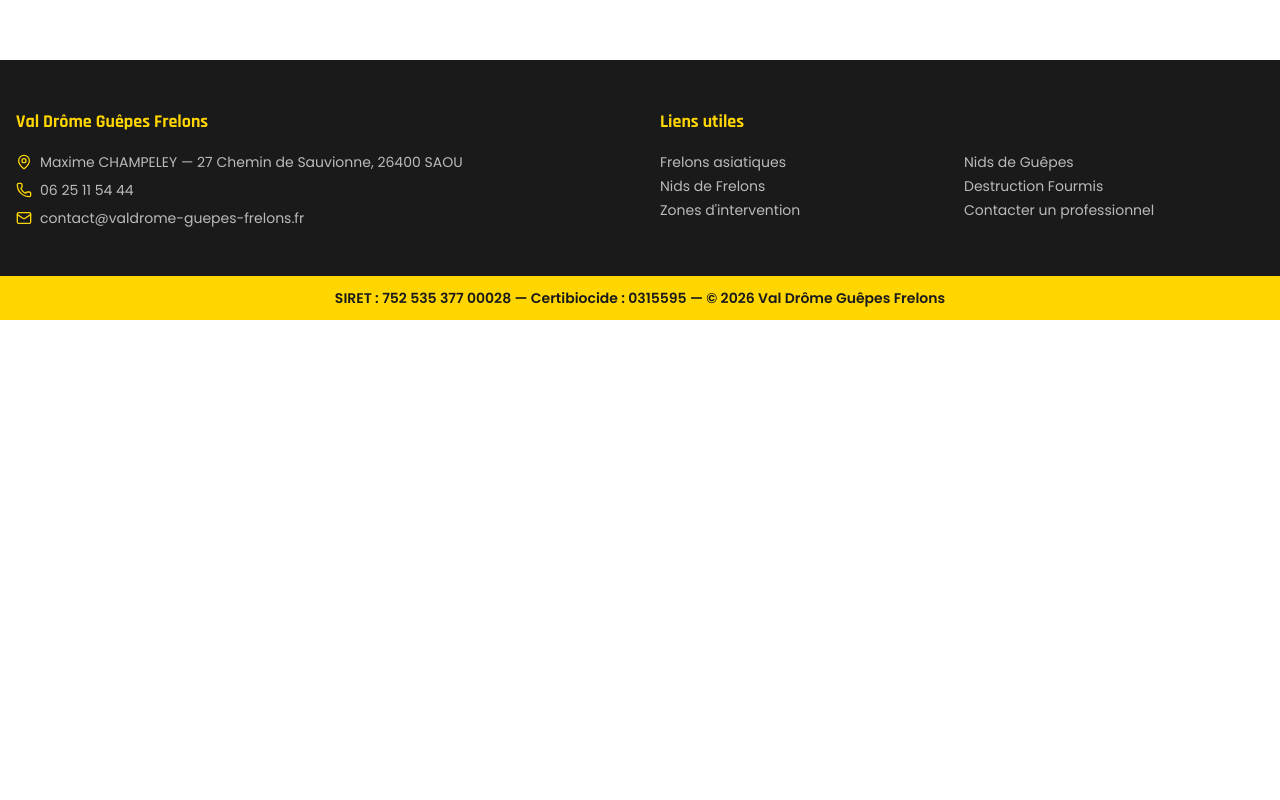
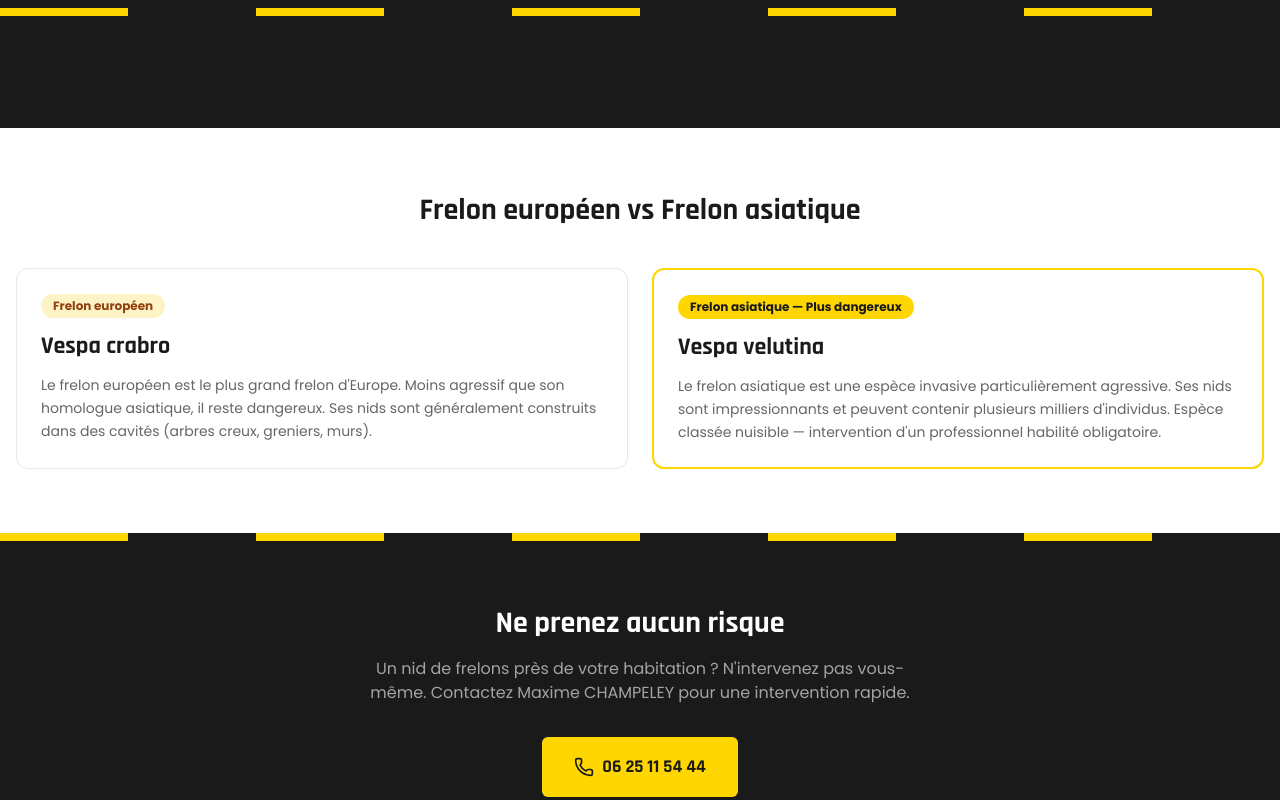
Before and after one commit to iamlucasolive/valdrome-guepes-frelons, a React (Vite) app: page /frelons in a window 1280 px wide. Shown: the part 480-1280 px from the top of the page. Before the commit the page ends 800 px from the top, so only its background shows below. Built offline with nearby package versions, Linux system fonts and the light colour scheme.

Commit message:
feat: implement FrelonsPage with european vs asian hornet comparison

```diff
--- a/src/pages/FrelonsPage.tsx
+++ b/src/pages/FrelonsPage.tsx
@@ -1 +1,100 @@
-export default function FrelonsPage() { return <div>FrelonsPage</div> }
+import { Helmet } from 'react-helmet-async'
+import { motion } from 'framer-motion'
+import { Phone as PhoneIcon } from 'lucide-react'
+import HeroSection from '../components/HeroSection'
+import WaspStripeDivider from '../components/WaspStripeDivider'
+import { CONTACT } from '../data/content'
+
+export default function FrelonsPage() {
+  return (
+    <>
+      <Helmet>
+        <title>Destruction de nids de Frelons dans la Drôme — Val Drôme Guêpes Frelons</title>
+        <meta
+          name="description"
+          content="Éradication des nids de frelons européens et frelons asiatiques dans la Drôme. Expert certifié Certibiocide. Intervention rapide — 06 25 11 54 44."
+        />
+      </Helmet>
+
+      <HeroSection
+        title="Destruction de nids de"
+        titleHighlight="Frelons"
+        subtitle="Éradication des nids de frelons européens et frelons asiatiques dans la Drôme."
+        showCta
+      />
+
+      <section className="py-16">
+        <div className="mx-auto max-w-7xl px-4">
+          <motion.h2
+            initial={{ opacity: 0, y: 16 }}
+            whileInView={{ opacity: 1, y: 0 }}
+            viewport={{ once: true }}
+            className="mb-10 text-center font-rajdhani text-3xl font-black text-wasp-black"
+          >
+            Frelon européen vs Frelon asiatique
+          </motion.h2>
+          <div className="grid gap-6 md:grid-cols-2">
+            <motion.div
+              initial={{ opacity: 0, x: -20 }}
+              whileInView={{ opacity: 1, x: 0 }}
+              viewport={{ once: true }}
+              className="rounded-xl border border-gray-200 p-6"
+            >
+              <div className="mb-3 inline-block rounded-full bg-amber-100 px-3 py-1 font-poppins text-xs font-bold text-amber-800">
+                Frelon européen
+              </div>
+              <h3 className="mb-3 font-rajdhani text-2xl font-bold text-wasp-black">
+                Vespa crabro
+              </h3>
+              <p className="font-poppins text-sm leading-relaxed text-wasp-gray">
+                Le frelon européen est le plus grand frelon d&apos;Europe. Moins agressif que son
+                homologue asiatique, il reste dangereux. Ses nids sont généralement construits
+                dans des cavités (arbres creux, greniers, murs).
+              </p>
+            </motion.div>
+
+            <motion.div
+              initial={{ opacity: 0, x: 20 }}
+              whileInView={{ opacity: 1, x: 0 }}
+              viewport={{ once: true }}
+              className="rounded-xl border-2 border-wasp-yellow p-6"
+            >
+              <div className="mb-3 inline-block rounded-full bg-wasp-yellow px-3 py-1 font-poppins text-xs font-bold text-wasp-black">
+                Frelon asiatique — Plus dangereux
+              </div>
+              <h3 className="mb-3 font-rajdhani text-2xl font-bold text-wasp-black">
+                Vespa velutina
+              </h3>
+              <p className="font-poppins text-sm leading-relaxed text-wasp-gray">
+                Le frelon asiatique est une espèce invasive particulièrement agressive. Ses nids
+                sont impressionnants et peuvent contenir plusieurs milliers d&apos;individus. Espèce
+                classée nuisible — intervention d&apos;un professionnel habilité obligatoire.
+              </p>
+            </motion.div>
+          </div>
+        </div>
+      </section>
+
+      <WaspStripeDivider />
+
+      <section className="bg-wasp-black py-16">
+        <div className="mx-auto max-w-xl px-4 text-center">
+          <h2 className="mb-4 font-rajdhani text-3xl font-black text-white">
+            Ne prenez aucun risque
+          </h2>
+          <p className="mb-8 font-poppins text-base text-white/60">
+            Un nid de frelons près de votre habitation ? N&apos;intervenez pas vous-même.
+            Contactez {CONTACT.responsable} pour une intervention rapide.
+          </p>
+          <a
+            href={CONTACT.telephoneHref}
+            className="inline-flex items-center gap-2 rounded-md bg-wasp-yellow px-8 py-4 font-rajdhani text-lg font-bold text-wasp-black transition-opacity hover:opacity-90"
+          >
+            <PhoneIcon className="h-5 w-5" />
+            {CONTACT.telephone}
+          </a>
+        </div>
+      </section>
+    </>
+  )
+}
```
